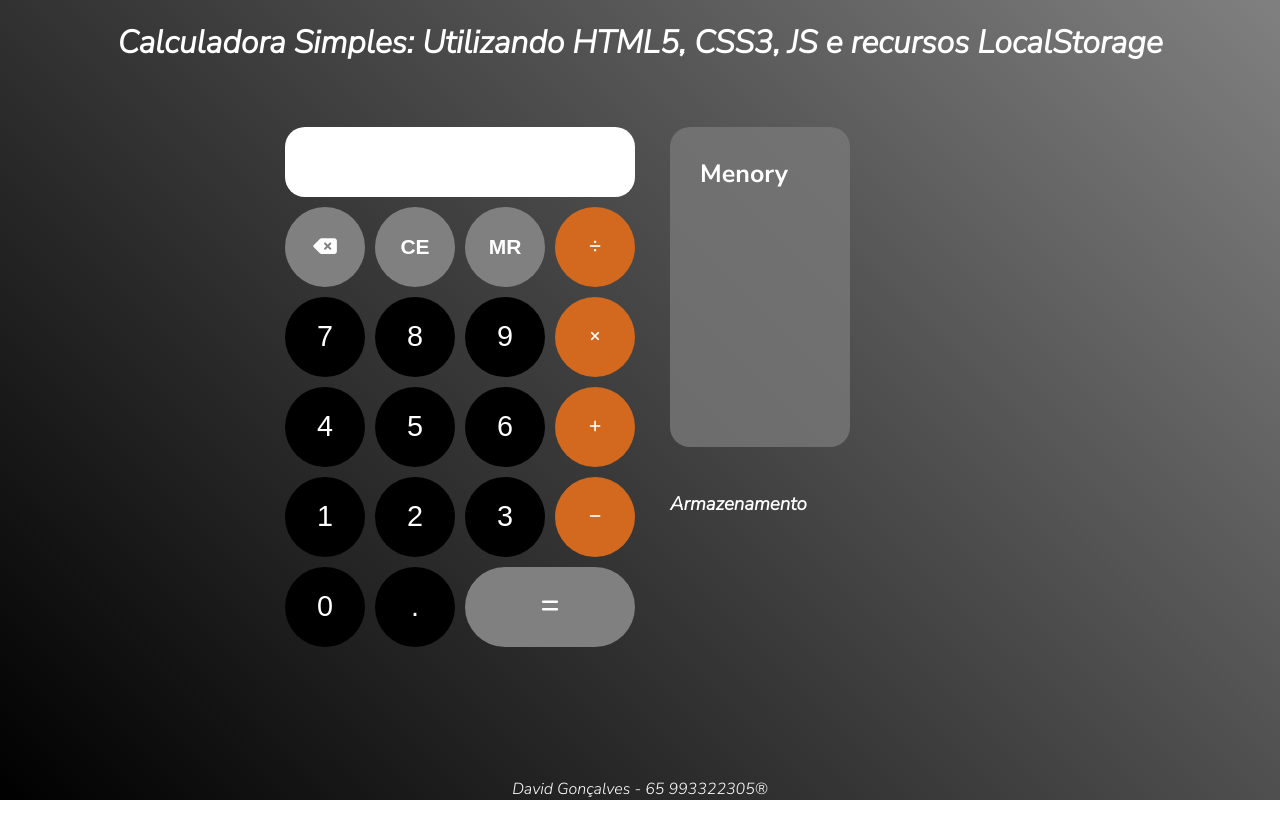
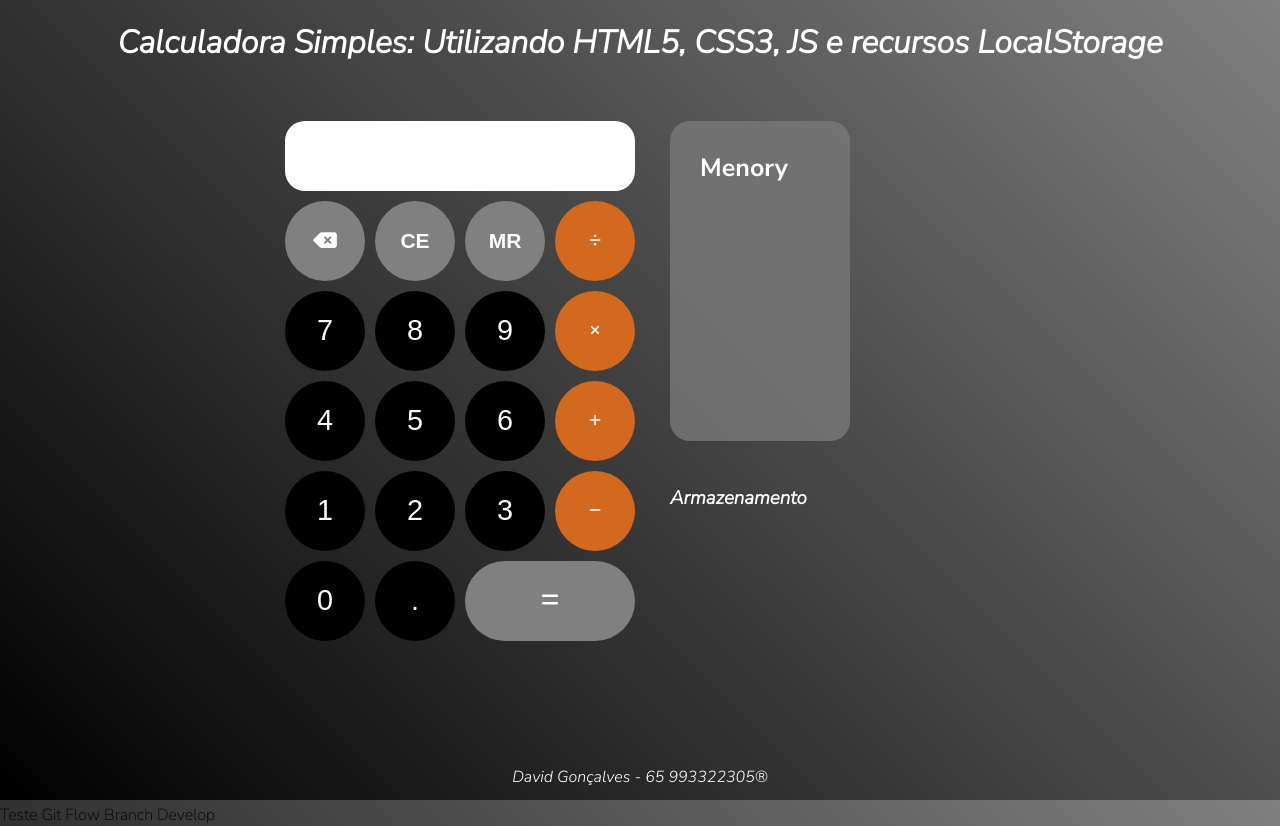
Before and after one commit to DavidGFonseca/calculatorJS, a plain HTML site: page index.html in a window 1280 px wide. Before the commit the page ends 800 px from the top, so only its background shows below. Drawn offline with Linux system fonts and the light colour scheme.

Commit message:
Teste utilizando git flow na branch develop

```diff
--- a/index.html
+++ b/index.html
@@ -59,5 +59,6 @@
     </main>
     <footer>David Gonçalves - 65 993322305®</footer>
     <script src="script.js"></script>
+    <p>Teste Git Flow Branch Develop</p>
   </body>
 </html>
```
